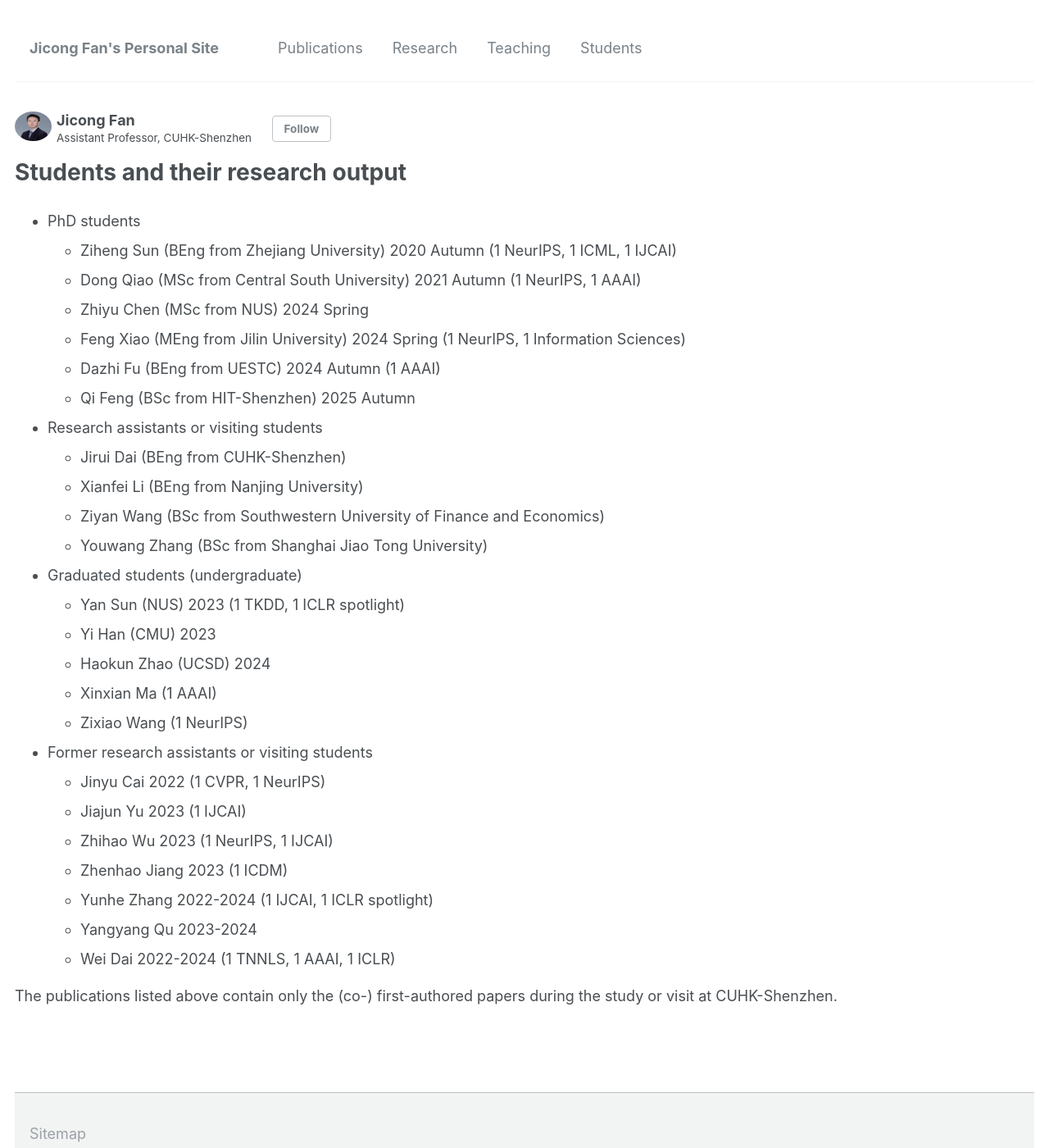
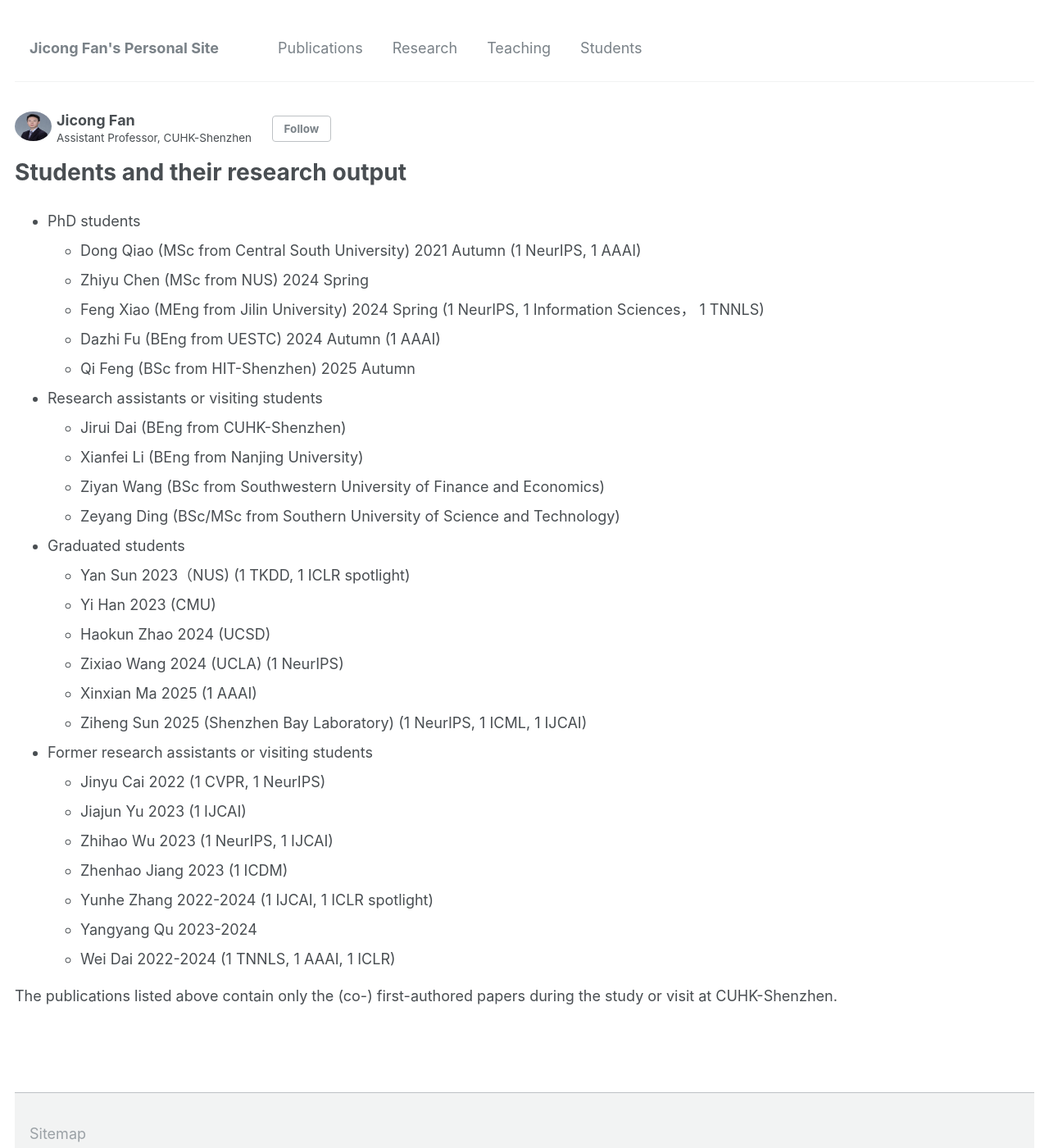
Before and after one commit to jicongfan/jicongfan.github.io, a Jekyll site: the page built from _pages/students.md, in a window 1280 px wide and 1400 px high. Shown: the whole window at 82% size. Built offline with Jekyll 4.4.1, drawn with Linux system fonts in a browser that asks for light colours.

Commit message:
Update students.md

```diff
--- a/_pages/students.md
+++ b/_pages/students.md
@@ -6,10 +6,9 @@ author_profile: true
 
 
 - PhD students
-	- Ziheng Sun (BEng from Zhejiang University) 2020 Autumn (1 NeurIPS, 1 ICML, 1 IJCAI)
 	- Dong Qiao (MSc from Central South University) 2021 Autumn (1 NeurIPS, 1 AAAI)
 	- Zhiyu Chen (MSc from NUS) 2024 Spring
-	- Feng Xiao (MEng from Jilin University) 2024 Spring (1 NeurIPS, 1 Information Sciences)
+	- Feng Xiao (MEng from Jilin University) 2024 Spring (1 NeurIPS, 1 Information Sciences， 1 TNNLS)
 	- Dazhi Fu (BEng from UESTC) 2024 Autumn (1 AAAI)
 	- Qi Feng (BSc from HIT-Shenzhen) 2025 Autumn
 
@@ -17,14 +16,16 @@ author_profile: true
 	- Jirui Dai (BEng from CUHK-Shenzhen)
 	- Xianfei Li (BEng from Nanjing University)
 	- Ziyan Wang (BSc from Southwestern University of Finance and Economics)
-	- Youwang Zhang (BSc from Shanghai Jiao Tong University)
+	- Zeyang Ding (BSc/MSc from Southern University of Science and Technology)
 
-- Graduated students (undergraduate)
-	- Yan Sun (NUS) 2023 (1 TKDD, 1 ICLR spotlight)
-	- Yi Han (CMU) 2023
-	- Haokun Zhao (UCSD) 2024
-	- Xinxian Ma (1 AAAI)
-	- Zixiao Wang (1 NeurIPS)
+- Graduated students
+	- Yan Sun 2023（NUS) (1 TKDD, 1 ICLR spotlight)
+	- Yi Han 2023 (CMU)
+	- Haokun Zhao 2024 (UCSD)
+	- Zixiao Wang 2024 (UCLA) (1 NeurIPS)
+	- Xinxian Ma 2025 (1 AAAI)
+	- Ziheng Sun 2025 (Shenzhen Bay Laboratory) (1 NeurIPS, 1 ICML, 1 IJCAI)
+
 - Former research assistants or visiting students
 	- Jinyu Cai 2022 (1 CVPR, 1 NeurIPS)
 	- Jiajun Yu 2023 (1 IJCAI)
```
